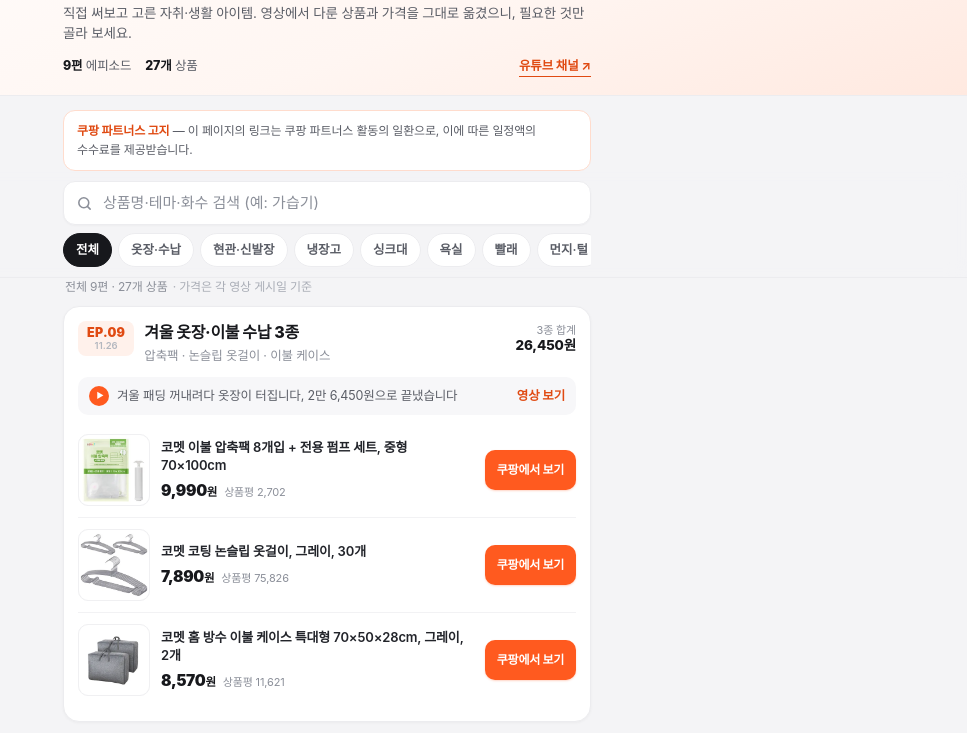
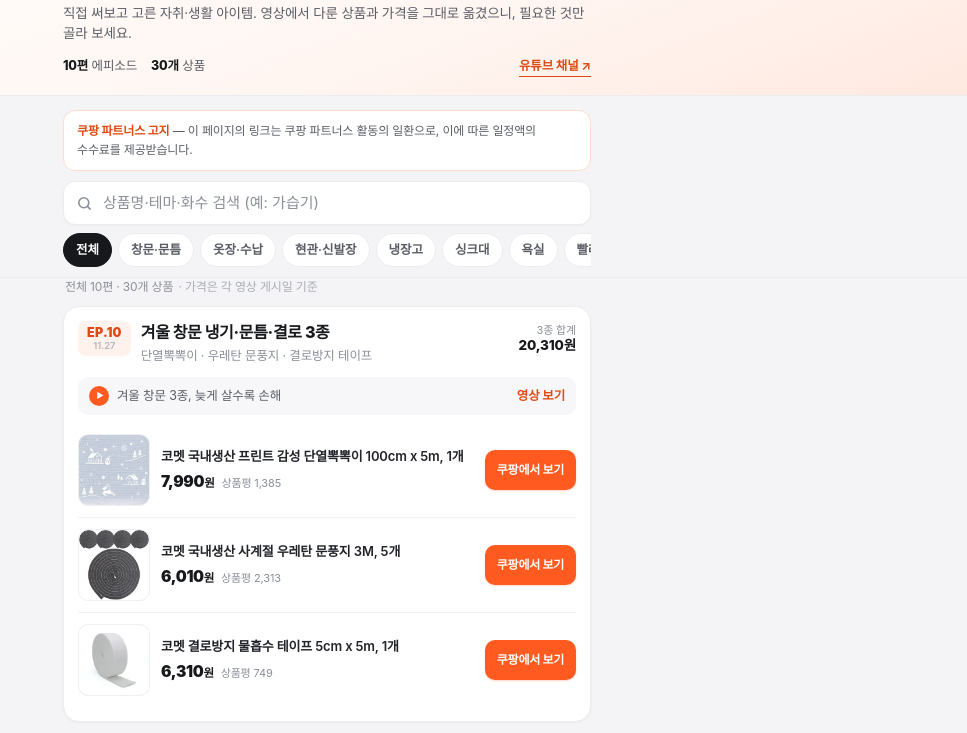
Before and after one commit to peem931029-cell/lifechange-pick, a plain HTML site: page index.html in a window 1280 px wide. Shown: the part 136-869 px from the top of the page, without its empty margins (313-1280 px from the left). Drawn offline with Linux system fonts and the light colour scheme; a web font is replaced by a local one.

Commit message:
EP.10 겨울 창문 냉기·문틈·결로 3종 추가 (10편·30개 상품)

```diff
--- a/index.html
+++ b/index.html
@@ -4,10 +4,10 @@
 <meta charset="utf-8">
 <meta name="viewport" content="width=device-width, initial-scale=1, viewport-fit=cover">
 <title>이거사면인생바뀜 · 전편 상품 모음</title>
-<meta name="description" content="이거사면인생바뀜 쇼핑 쇼츠 EP.01~EP.09에 나온 갓성비 아이템 27개를 한 페이지에 모았습니다. 영상별 가격과 쿠팡 링크 바로가기.">
+<meta name="description" content="이거사면인생바뀜 쇼핑 쇼츠 EP.01~EP.10에 나온 갓성비 아이템 30개를 한 페이지에 모았습니다. 영상별 가격과 쿠팡 링크 바로가기.">
 <meta name="theme-color" content="#ffffff">
 <meta property="og:title" content="이거사면인생바뀜 · 전편 상품 모음">
-<meta property="og:description" content="영상에 나온 갓성비 아이템 27개, EP.01~09 한 페이지에.">
+<meta property="og:description" content="영상에 나온 갓성비 아이템 30개, EP.01~10 한 페이지에.">
 <meta property="og:type" content="website">
 <meta property="og:url" content="https://peem931029-cell.github.io/lifechange-pick/">
 <meta property="og:site_name" content="이거사면인생바뀜">
@@ -133,8 +133,8 @@ footer a{color:var(--brand-ink);font-weight:600}
     <p class="brand"><span class="dot">이</span>이거사면인생바뀜</p>
     <h1>영상에 나온 갓성비 아이템,<br>한 페이지에 모았습니다</h1>
     <p class="lead">직접 써보고 고른 자취·생활 아이템. 영상에서 다룬 상품과 가격을 그대로 옮겼으니, 필요한 것만 골라 보세요.</p>    <div class="stats">
-      <span><b>9편</b> 에피소드</span>
-      <span><b>27개</b> 상품</span>
+      <span><b>10편</b> 에피소드</span>
+      <span><b>30개</b> 상품</span>
       <a class="yt" href="https://www.youtube.com/@lifechange_pick" target="_blank" rel="noopener">유튜브 채널 ↗</a>
     </div>
   </div>
@@ -151,14 +151,57 @@ footer a{color:var(--brand-ink);font-weight:600}
       <input id="q" type="search" inputmode="search" autocomplete="off" placeholder="상품명·테마·화수 검색 (예: 가습기)" aria-label="상품 검색">
       <button id="clear" type="button" aria-label="검색어 지우기">✕</button>
     </div>
-    <div class="chips" role="group" aria-label="테마 필터"><button class="chip is-on" type="button" data-tag="전체">전체</button><button class="chip" type="button" data-tag="옷장·수납">옷장·수납</button><button class="chip" type="button" data-tag="현관·신발장">현관·신발장</button><button class="chip" type="button" data-tag="냉장고">냉장고</button><button class="chip" type="button" data-tag="싱크대">싱크대</button><button class="chip" type="button" data-tag="욕실">욕실</button><button class="chip" type="button" data-tag="빨래">빨래</button><button class="chip" type="button" data-tag="먼지·털">먼지·털</button><button class="chip" type="button" data-tag="온열">온열</button><button class="chip" type="button" data-tag="가습기">가습기</button></div>
+    <div class="chips" role="group" aria-label="테마 필터"><button class="chip is-on" type="button" data-tag="전체">전체</button><button class="chip" type="button" data-tag="창문·문틈">창문·문틈</button><button class="chip" type="button" data-tag="옷장·수납">옷장·수납</button><button class="chip" type="button" data-tag="현관·신발장">현관·신발장</button><button class="chip" type="button" data-tag="냉장고">냉장고</button><button class="chip" type="button" data-tag="싱크대">싱크대</button><button class="chip" type="button" data-tag="욕실">욕실</button><button class="chip" type="button" data-tag="빨래">빨래</button><button class="chip" type="button" data-tag="먼지·털">먼지·털</button><button class="chip" type="button" data-tag="온열">온열</button><button class="chip" type="button" data-tag="가습기">가습기</button></div>
   </div>
 </div>
 
 <main class="wrap">
-  <p class="meta-line"><span id="count">전체 9편 · 27개 상품</span><span class="asof">· 가격은 각 영상 게시일 기준</span></p>
+  <p class="meta-line"><span id="count">전체 10편 · 30개 상품</span><span class="asof">· 가격은 각 영상 게시일 기준</span></p>
   <div id="list">
 
+    <article class="card" data-ep="10" data-tag="창문·문틈"
+             data-search="EP.10 10 겨울 창문 냉기·문틈·결로 3종 단열뽁뽁이 · 우레탄 문풍지 · 결로방지 테이프 창문·문틈 겨울 창문 3종, 늦게 살수록 손해 | 2만 원으로 끝내는 창문 냉기·문틈·결로 #shorts 코멧 국내생산 프린트 감성 단열뽁뽁이 100cm x 5m, 1개 코멧 국내생산 사계절 우레탄 문풍지 3M, 5개 코멧 결로방지 물흡수 테이프 5cm x 5m, 1개">
+      <header class="card-head">
+        <div class="ep-badge">EP.10<time datetime="2026-11-27">11.27</time></div>
+        <div class="head-text">
+          <h2>겨울 창문 냉기·문틈·결로 3종</h2>
+          <p class="sub">단열뽁뽁이 · 우레탄 문풍지 · 결로방지 테이프</p>
+        </div>
+        <span class="total">3종 합계<br><b>20,310원</b></span>
+      </header>
+      <a class="video" href="https://youtube.com/shorts/gQB5jAfGB1o" target="_blank" rel="noopener">
+        <span class="play" aria-hidden="true">▶</span>
+        <span class="v-title">겨울 창문 3종, 늦게 살수록 손해</span>
+        <span class="v-cta">영상 보기</span>
+      </a>
+      <ul class="products">
+
+        <li class="product">
+          <img class="thumb" src="assets/ep10-1.webp" width="72" height="72" alt="코멧 국내생산 프린트 감성 단열뽁뽁이 100cm x 5m, 1개" loading="lazy" decoding="async">
+          <div class="p-body">
+            <p class="p-name">코멧 국내생산 프린트 감성 단열뽁뽁이 100cm x 5m, 1개</p>
+            <p class="p-meta"><b class="price">7,990<span>원</span></b><span class="reviews">상품평 1,385</span></p>
+          </div>
+          <a class="buy" href="https://link.coupang.com/a/i0U1DN5jRQ" target="_blank" rel="noopener sponsored" aria-label="코멧 국내생산 프린트 감성 단열뽁뽁이 100cm x 5m, 1개 쿠팡에서 보기">쿠팡에서 보기</a>
+        </li>
+        <li class="product">
+          <img class="thumb" src="assets/ep10-2.webp" width="72" height="72" alt="코멧 국내생산 사계절 우레탄 문풍지 3M, 5개" loading="lazy" decoding="async">
+          <div class="p-body">
+            <p class="p-name">코멧 국내생산 사계절 우레탄 문풍지 3M, 5개</p>
+            <p class="p-meta"><b class="price">6,010<span>원</span></b><span class="reviews">상품평 2,313</span></p>
+          </div>
+          <a class="buy" href="https://link.coupang.com/a/i0U5CKGsKa" target="_blank" rel="noopener sponsored" aria-label="코멧 국내생산 사계절 우레탄 문풍지 3M, 5개 쿠팡에서 보기">쿠팡에서 보기</a>
+        </li>
+        <li class="product">
+          <img class="thumb" src="assets/ep10-3.webp" width="72" height="72" alt="코멧 결로방지 물흡수 테이프 5cm x 5m, 1개" loading="lazy" decoding="async">
+          <div class="p-body">
+            <p class="p-name">코멧 결로방지 물흡수 테이프 5cm x 5m, 1개</p>
+            <p class="p-meta"><b class="price">6,310<span>원</span></b><span class="reviews">상품평 749</span></p>
+          </div>
+          <a class="buy" href="https://link.coupang.com/a/i0UY0ZicXQ" target="_blank" rel="noopener sponsored" aria-label="코멧 결로방지 물흡수 테이프 5cm x 5m, 1개 쿠팡에서 보기">쿠팡에서 보기</a>
+        </li>
+      </ul>
+    </article>
     <article class="card" data-ep="09" data-tag="옷장·수납"
              data-search="EP.09 09 겨울 옷장·이불 수납 3종 압축팩 · 논슬립 옷걸이 · 이불 케이스 옷장·수납 겨울 패딩 꺼내려다 옷장이 터집니다, 2만 6,450원으로 끝냈습니다 | 겨울 옷장·이불 수납 3종 #shorts 코멧 이불 압축팩 8개입 + 전용 펌프 세트, 중형 70×100cm 코멧 코팅 논슬립 옷걸이, 그레이, 30개 코멧 홈 방수 이불 케이스 특대형 70×50×28cm, 그레이, 2개">
       <header class="card-head">
@@ -552,7 +595,7 @@ footer a{color:var(--brand-ink);font-weight:600}
 
 <footer class="wrap">
   <p class="fbrand">이거사면인생바뀜</p>
-  <p>이 페이지는 채널 영상 EP.01~EP.09에 소개한 상품을 다시 찾아보기 쉽게 모은 안내 페이지입니다. 상품 정보·가격·재고는 쿠팡 판매 페이지 기준이며, 시점에 따라 달라질 수 있습니다.</p>
+  <p>이 페이지는 채널 영상 EP.01~EP.10에 소개한 상품을 다시 찾아보기 쉽게 모은 안내 페이지입니다. 상품 정보·가격·재고는 쿠팡 판매 페이지 기준이며, 시점에 따라 달라질 수 있습니다.</p>
   <p>이 페이지의 링크는 쿠팡 파트너스 활동의 일환으로, 이에 따른 일정액의 수수료를 제공받습니다.</p>
   <p><a href="https://www.youtube.com/@lifechange_pick" target="_blank" rel="noopener">유튜브 @lifechange_pick</a> · <a href="https://www.threads.com/@piem92" target="_blank" rel="noopener">스레드 @piem92</a></p>
 </footer>
```
Also changed, not shown: assets/ep10-1.webp (added), assets/ep10-2.webp (added), assets/ep10-3.webp (added).
